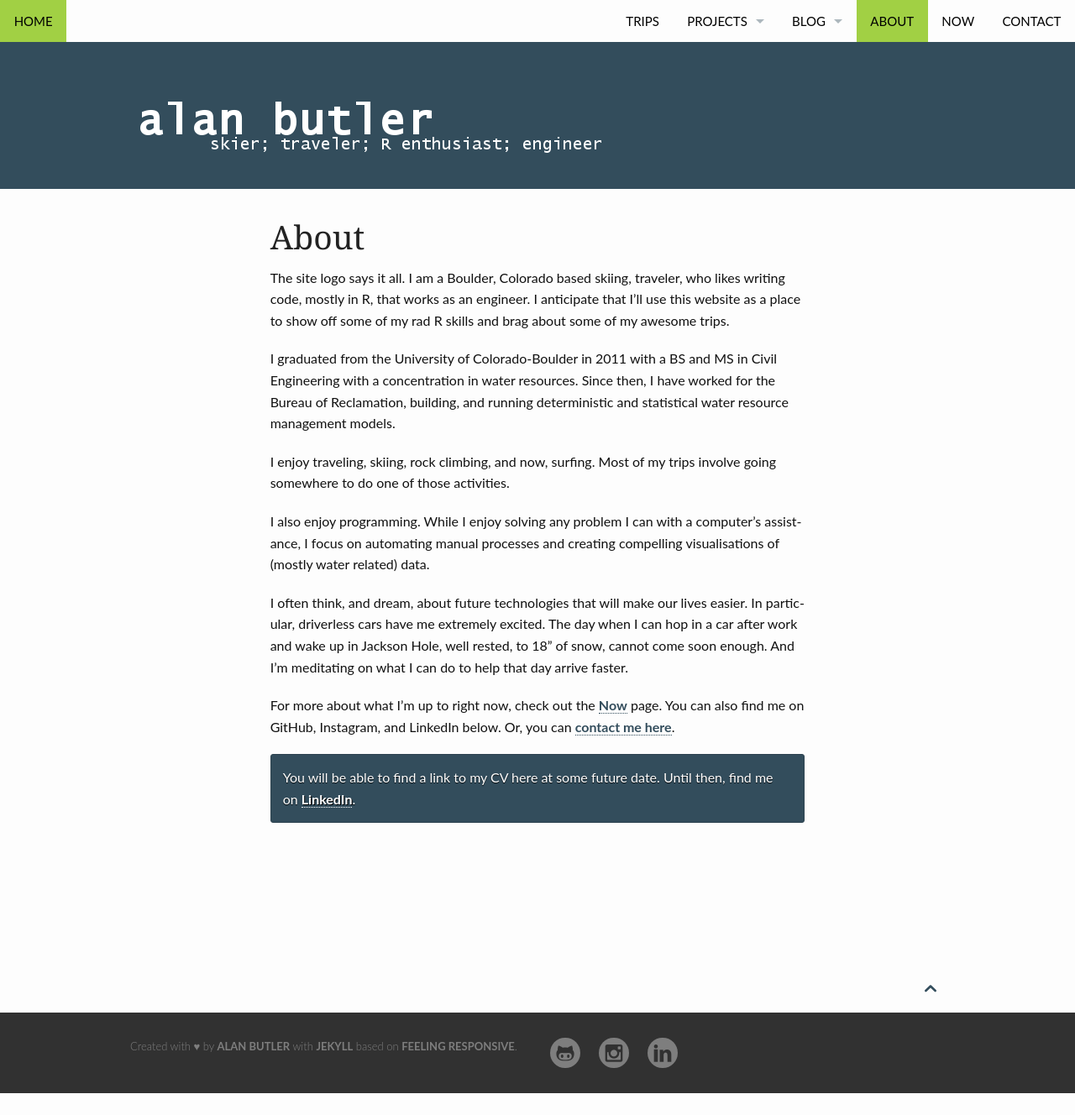
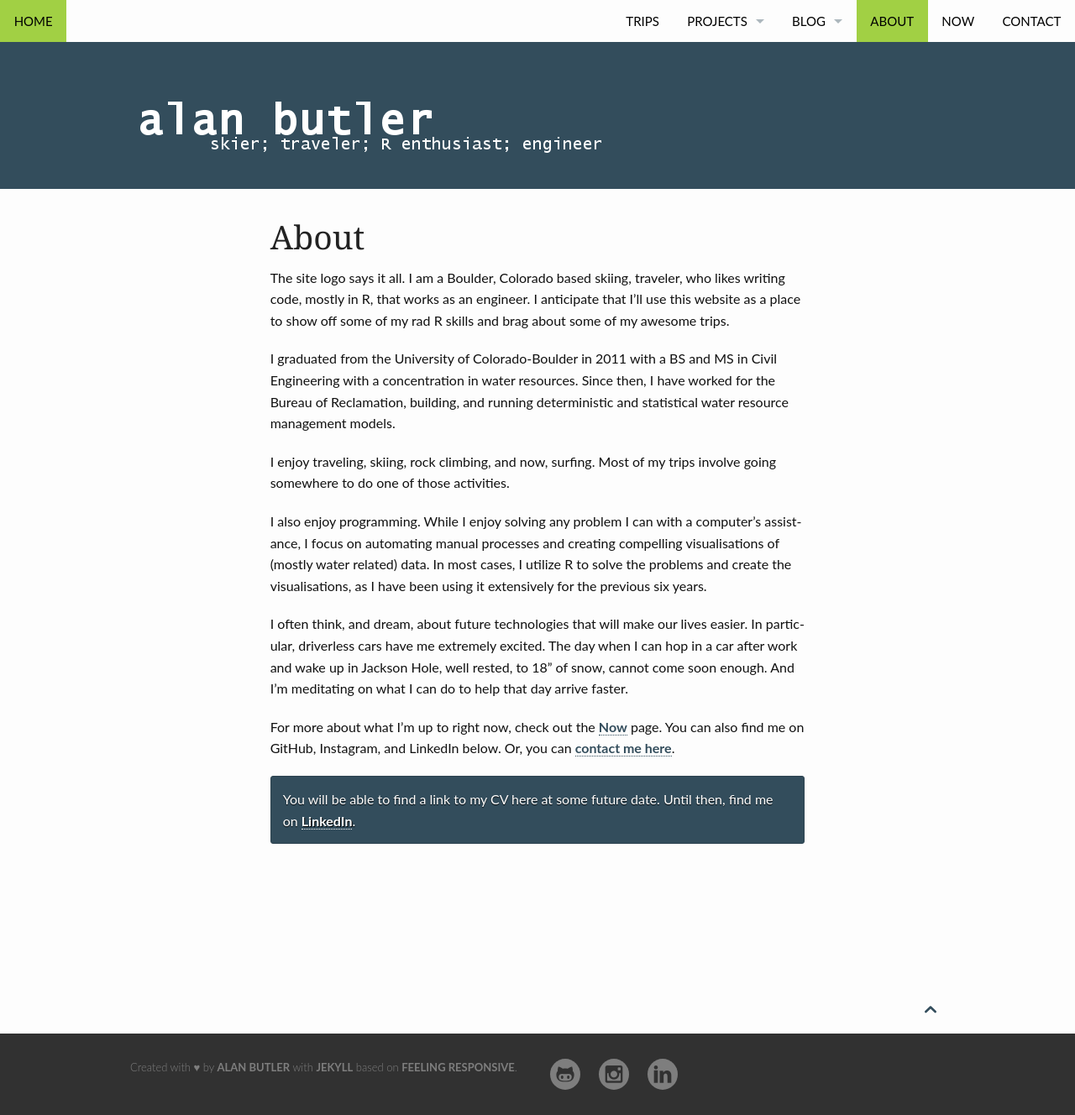
Before and after one commit to rabutler/rabutler.github.io, a Jekyll site: the page built from pages/about.md, in a window 1280 px wide. Shown: the whole page at 84% size. Built offline with Jekyll 4.4.1, drawn with Linux system fonts in a browser that asks for light colours; before the commit the page ends 1302 px from its top, so only the background shows below that.

Commit message:
one more about edit

```diff
--- a/pages/about.md
+++ b/pages/about.md
@@ -10,7 +10,7 @@ I graduated from the University of Colorado-Boulder in 2011 with a BS and MS in
 
 I enjoy traveling, skiing, rock climbing, and now, surfing. Most of my trips involve going somewhere to do one of those activities.
 
-I also enjoy programming. While I enjoy solving any problem I can with a computer's assistance, I focus on automating manual processes and creating compelling visualisations of (mostly water related) data.
+I also enjoy programming. While I enjoy solving any problem I can with a computer's assistance, I focus on automating manual processes and creating compelling visualisations of (mostly water related) data. In most cases, I utilize R to solve the problems and create the visualisations, as I have been using it extensively for the previous six years.
 
 I often think, and dream, about future technologies that will make our lives easier. In particular, driverless cars have me extremely excited. The day when I can hop in a car after work and wake up in Jackson Hole, well rested, to 18" of snow, cannot come soon enough. And I'm meditating on what I can do to help that day arrive faster.
 
```
